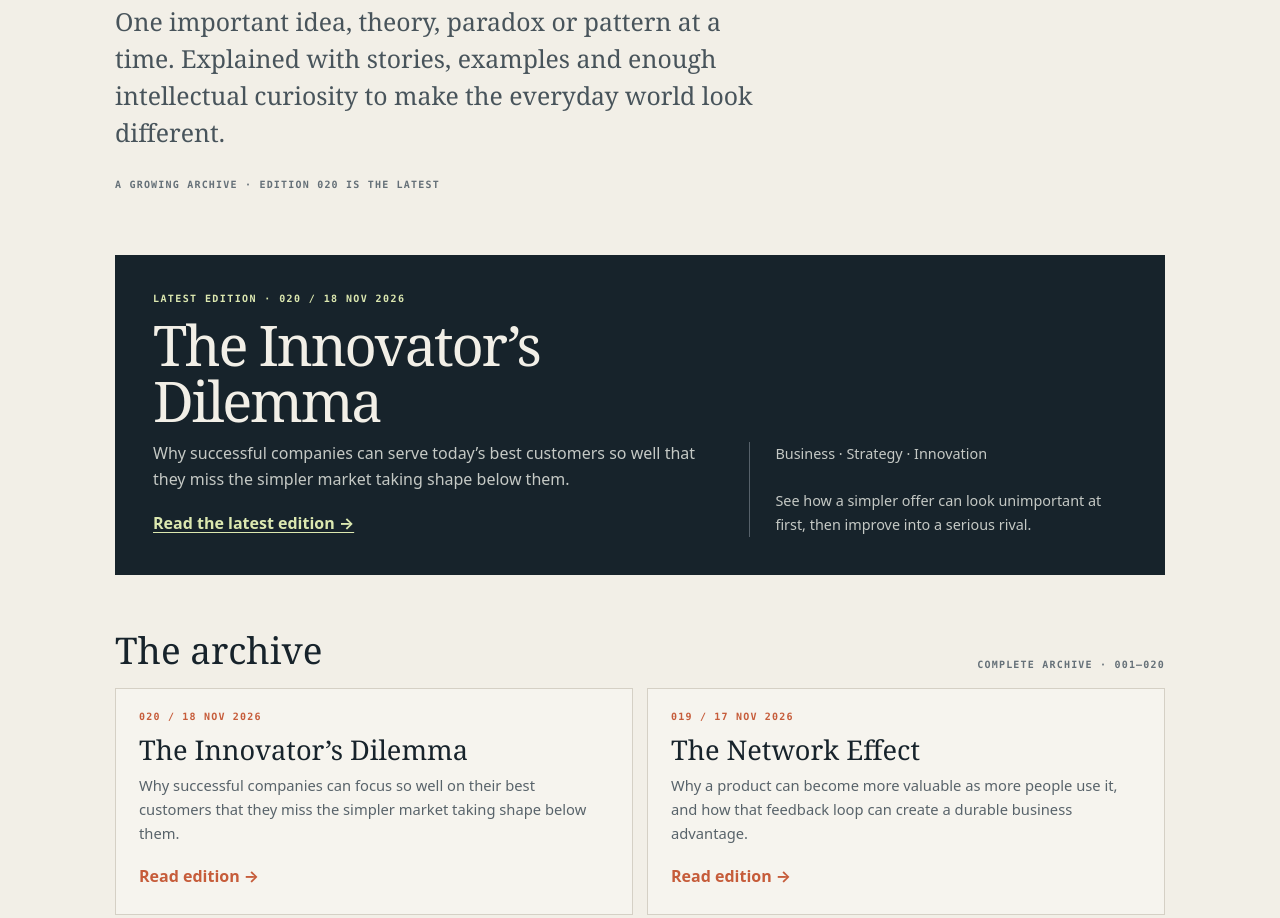
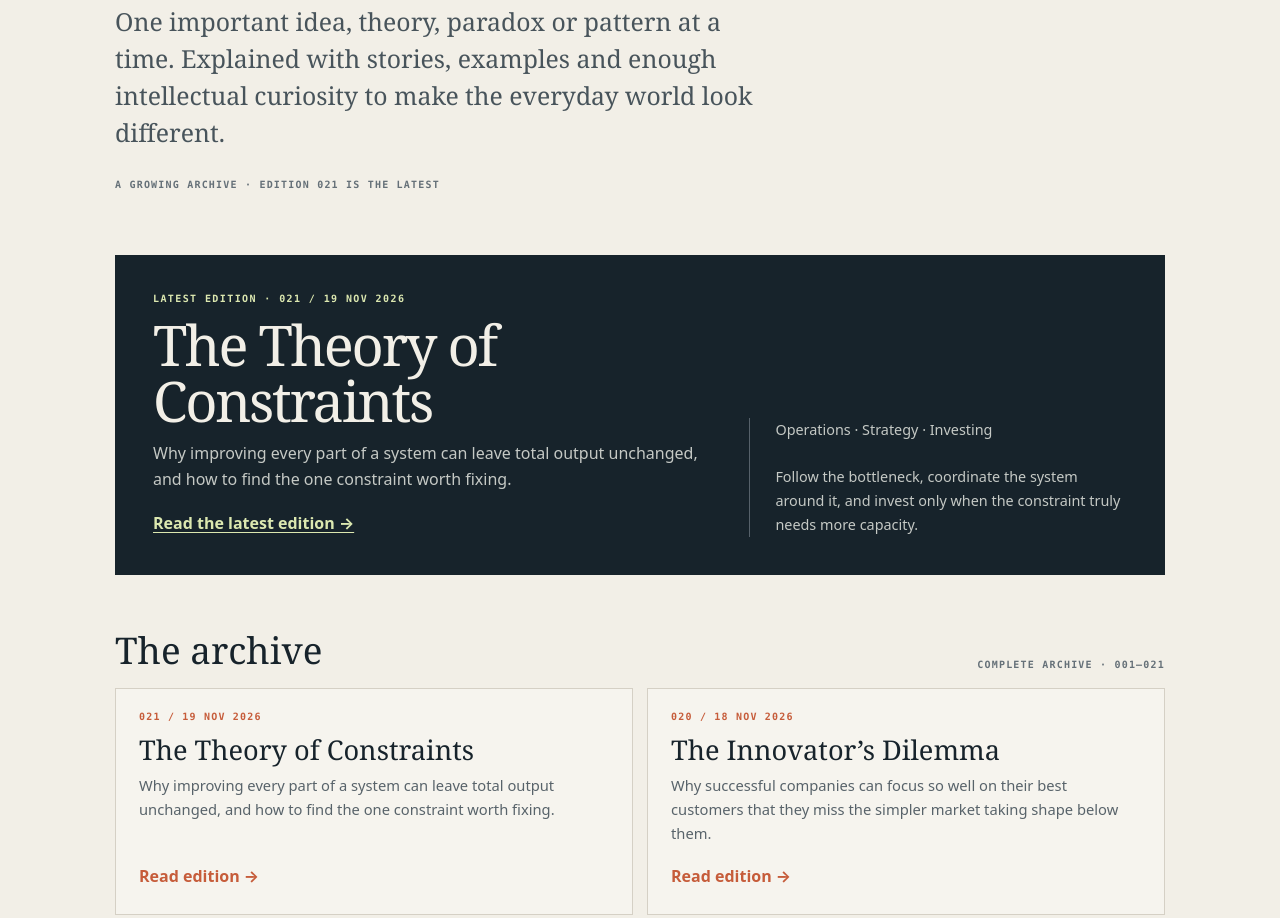
Before and after one commit to happyrabbit29/daily-big-idea, a plain HTML site: page index.html in a window 1280 px wide. Shown: the part 541-1459 px from the top of the page. Drawn offline with Linux system fonts and the light colour scheme.

Commit message:
Feature Daily Big Idea Edition 021 in homepage archive

```diff
--- a/index.html
+++ b/index.html
@@ -45,19 +45,20 @@ footer{border-top:1px solid var(--line);padding:20px 0 32px;color:var(--muted);f
 <div class="kicker">A daily field guide to thinking</div>
 <h1>Ideas that<br>change the angle.</h1>
 <p class="intro">One important idea, theory, paradox or pattern at a time. Explained with stories, examples and enough intellectual curiosity to make the everyday world look different.</p>
-<div class="hero-meta">A growing archive · Edition 020 is the latest</div>
+<div class="hero-meta">A growing archive · Edition 021 is the latest</div>
 </header>
 <section class="latest" aria-labelledby="latest-title">
 <div>
-<div class="tag">Latest edition · 020 / 18 Nov 2026</div>
-<h2 id="latest-title">The Innovator’s Dilemma</h2>
-<p>Why successful companies can serve today’s best customers so well that they miss the simpler market taking shape below them.</p>
-<a href="editions/innovators-dilemma.html">Read the latest edition →</a>
+<div class="tag">Latest edition · 021 / 19 Nov 2026</div>
+<h2 id="latest-title">The Theory of Constraints</h2>
+<p>Why improving every part of a system can leave total output unchanged, and how to find the one constraint worth fixing.</p>
+<a href="editions/theory-of-constraints.html">Read the latest edition →</a>
 </div>
-<div class="side">Business · Strategy · Innovation<br><br>See how a simpler offer can look unimportant at first, then improve into a serious rival.</div>
+<div class="side">Operations · Strategy · Investing<br><br>Follow the bottleneck, coordinate the system around it, and invest only when the constraint truly needs more capacity.</div>
 </section>
-<div class="section-head"><h2>The archive</h2><span>Complete archive · 001–020</span></div>
+<div class="section-head"><h2>The archive</h2><span>Complete archive · 001–021</span></div>
 <section class="archive" aria-label="All available editions">
+<article class="card"><div class="number">021 / 19 NOV 2026</div><h3>The Theory of Constraints</h3><p>Why improving every part of a system can leave total output unchanged, and how to find the one constraint worth fixing.</p><a href="editions/theory-of-constraints.html">Read edition →</a></article>
 <article class="card"><div class="number">020 / 18 NOV 2026</div><h3>The Innovator’s Dilemma</h3><p>Why successful companies can focus so well on their best customers that they miss the simpler market taking shape below them.</p><a href="editions/innovators-dilemma.html">Read edition →</a></article>
 
 <article class="card"><div class="number">019 / 17 NOV 2026</div><h3>The Network Effect</h3><p>Why a product can become more valuable as more people use it, and how that feedback loop can create a durable business advantage.</p><a href="editions/network-effects.html">Read edition →</a></article>
```
